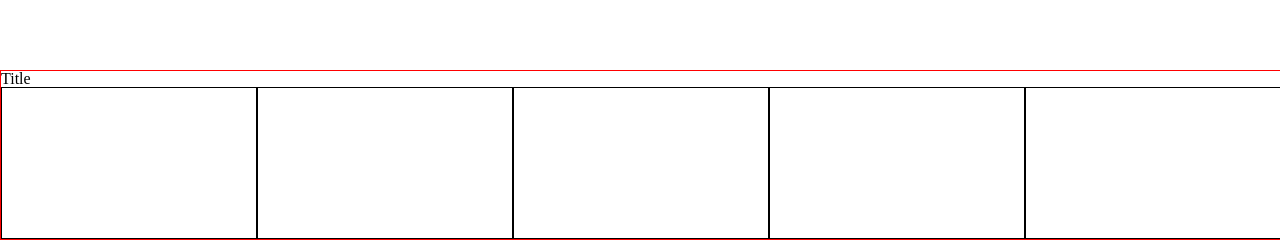
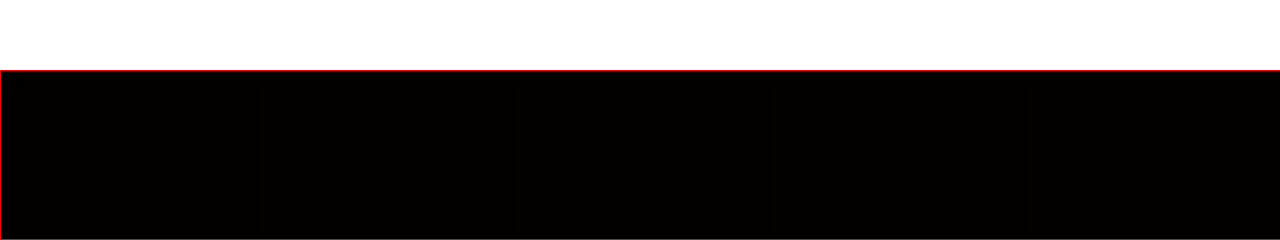
Before and after one commit to Antonela89/proyectoNeflixt, a React (Create React App) app: page / in a window 1280 px wide. Shown: the part 762-1002 px from the top of the page. Built offline with nearby package versions, Linux system fonts and the light colour scheme.

Commit message:
prueba push rama Eve

```diff
--- a/src/Components/body/Body.module.css
+++ b/src/Components/body/Body.module.css
@@ -3,5 +3,5 @@
     width: 100%;
     height: 100%;
     top: 460px;
-    /* background-color: #030100; */
+    background-color: #030100;
 }
```
